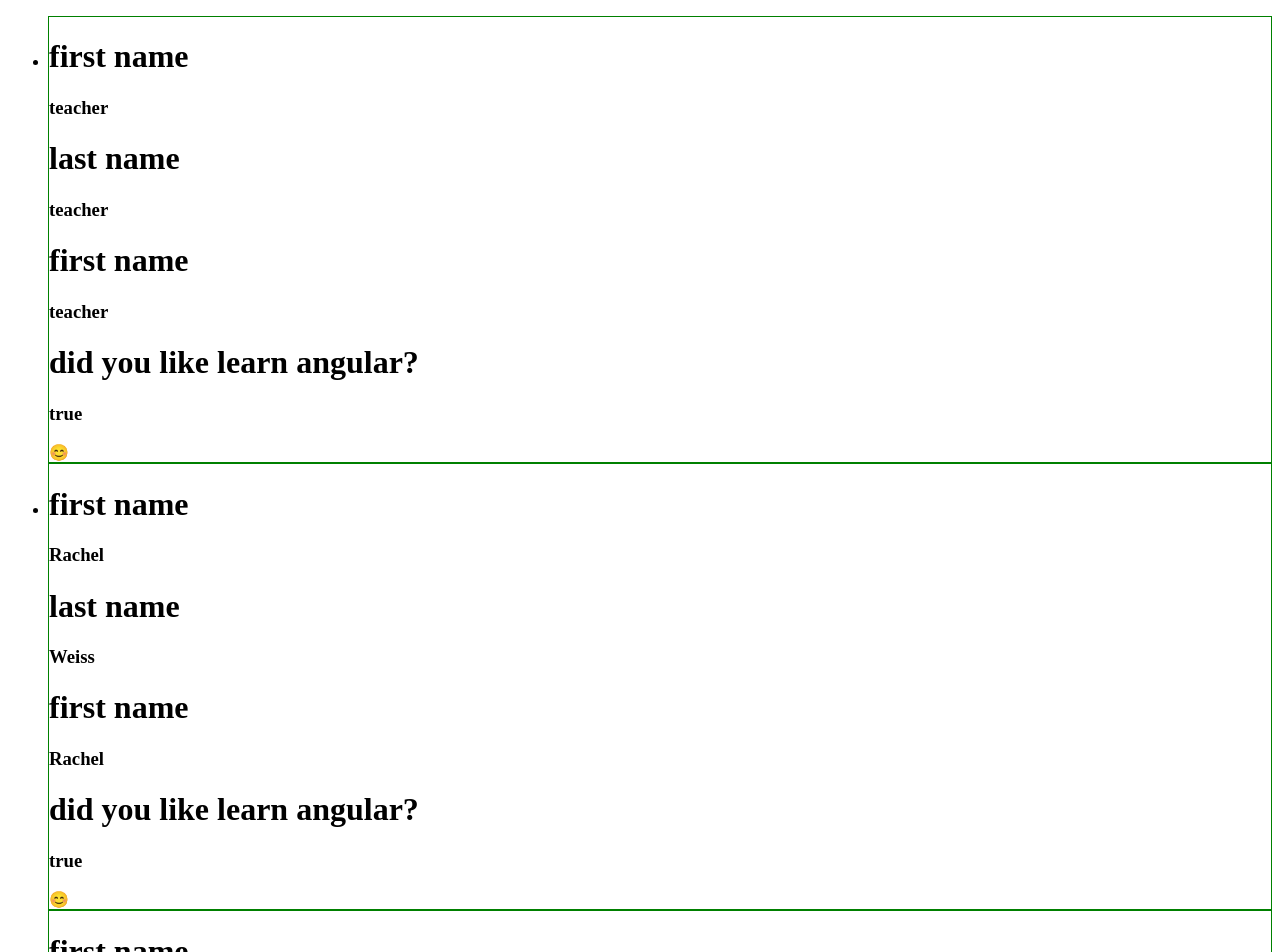
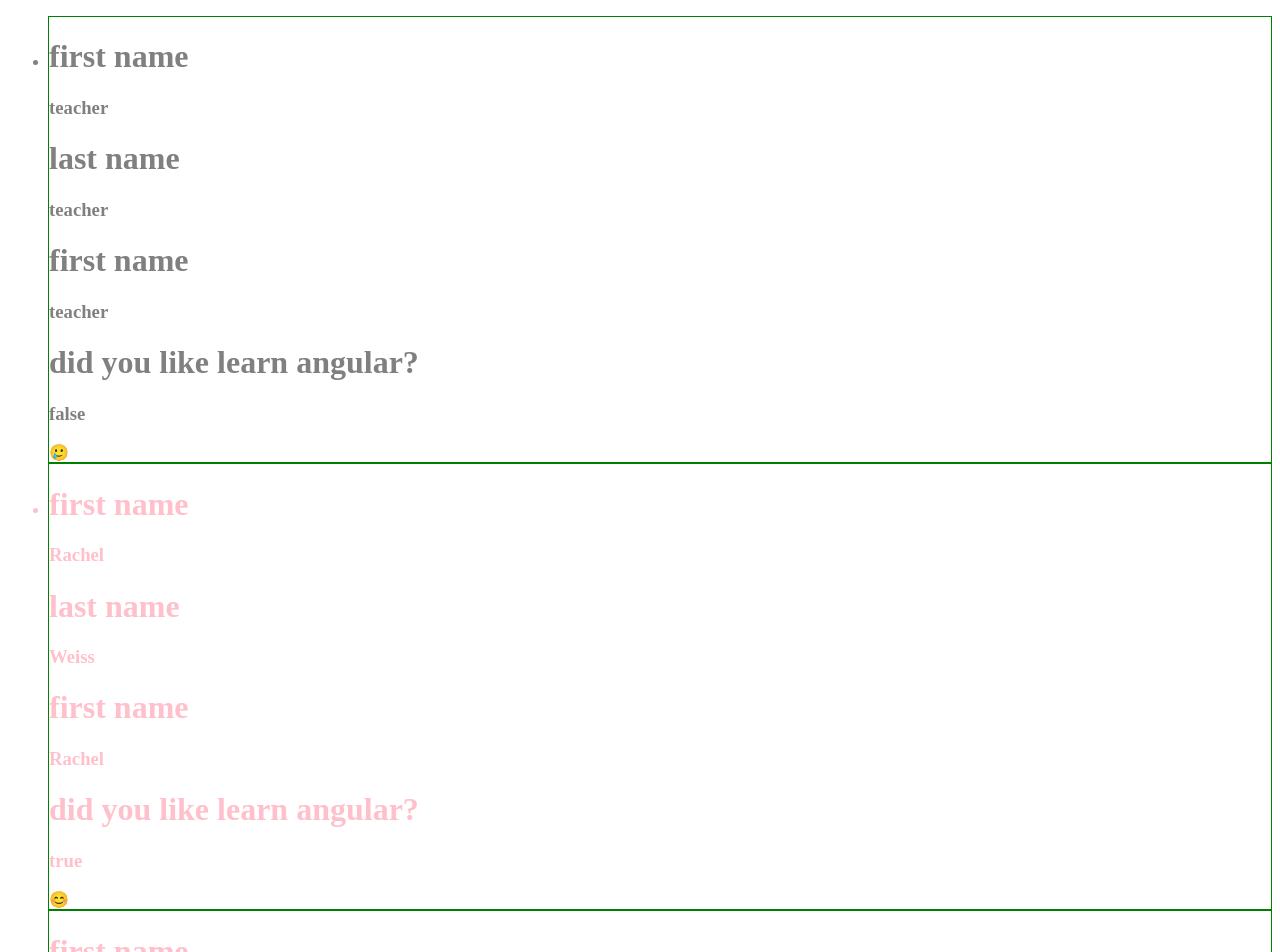
Before and after one commit to Malki1844/learn-git, an Angular app in the folder learnGit/: page / in a window 1280 px wide. Shown: the top 952 px of the page. Built offline with nearby package versions, Linux system fonts and the light colour scheme.

Commit message:
create-class-css

```diff
--- a/learnGit/src/app/app.component.html
+++ b/learnGit/src/app/app.component.html
@@ -1,6 +1,6 @@
 <ul>
   @for (user of users; track $index) {
-  <div style="border: 1px solid green;">
+  <div style="border: 1px solid green;" [class.like]="user.isLikeAngular" [class.dontLike]="!user.isLikeAngular">
     <li>
       <h1>first name</h1>
       <h3>{{user.firstName}}</h3>
--- a/learnGit/src/app/app.component.scss
+++ b/learnGit/src/app/app.component.scss
@@ -0,0 +1,6 @@
+.like{
+    color: pink;
+}
+.dontLike{
+color:  gray;
+}
--- a/learnGit/src/app/app.component.ts
+++ b/learnGit/src/app/app.component.ts
@@ -14,7 +14,7 @@ export class AppComponent {
     {
       firstName: "teacher",
       lastName: "teacher",
-      isLikeAngular: true
+      isLikeAngular: false
     },
     {
       firstName: "Rachel",
```
